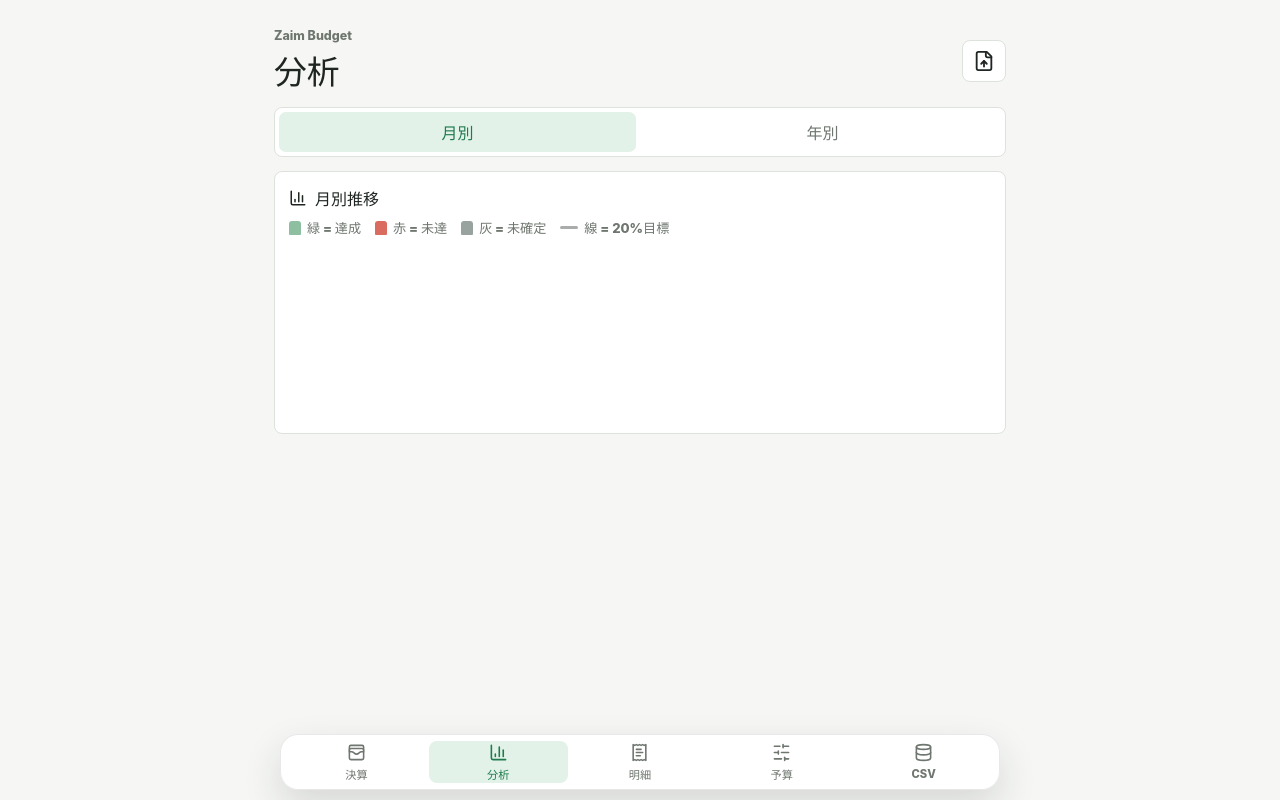
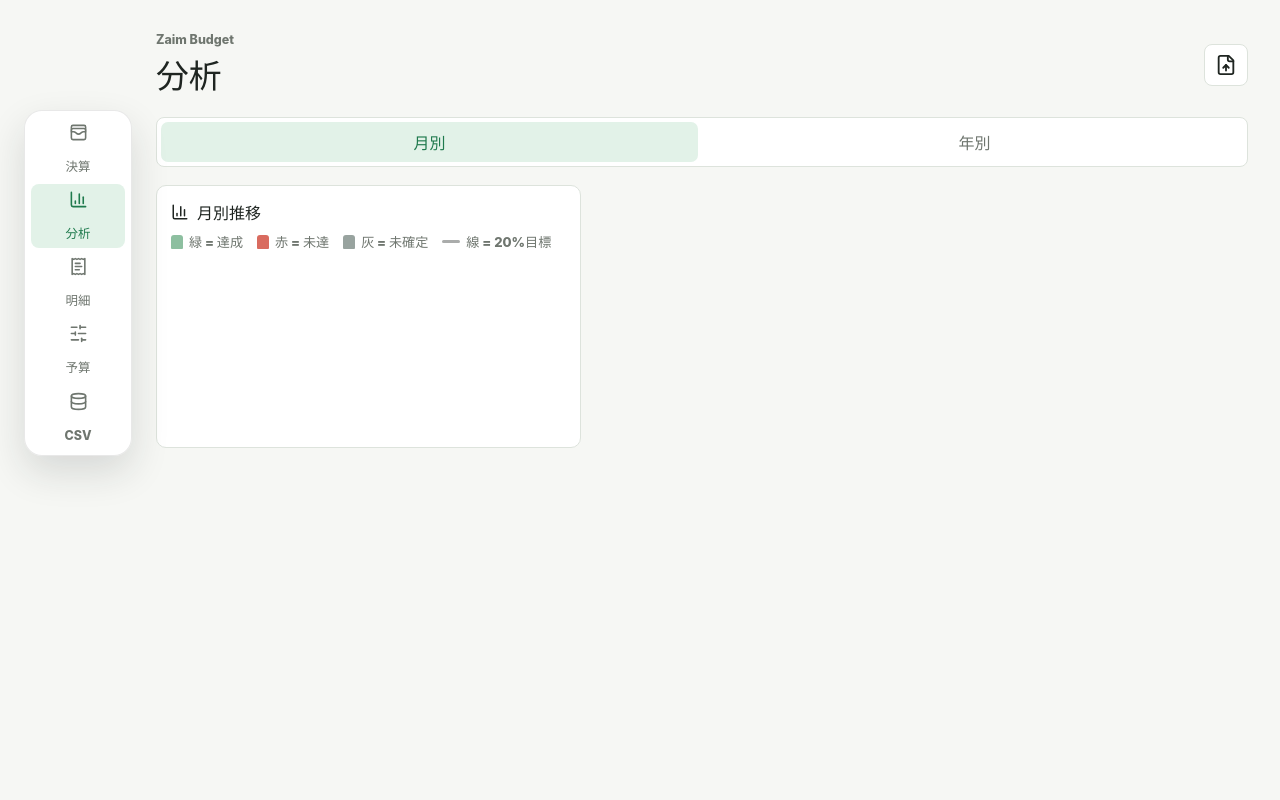
Before and after one commit to kobasho-unihota/zaim-budget-pwa, a React (Vite) app: page / in a window 1280 px wide. Both pictures are taken after a click on the button "分析". Built offline with nearby package versions, Linux system fonts and the light colour scheme.

Commit message:
新カテゴリと大画面UIに対応

```diff
--- a/src/App.tsx
+++ b/src/App.tsx
@@ -442,7 +442,7 @@ function SettlementScreen({
                   <article className="risk-row" key={row.id}>
                     <div>
                       <strong>{row.name}</strong>
-                      <span>{row.classification} / {row.count}回</span>
+                      <span>{row.detail} / {row.count}回</span>
                     </div>
                     <div className="risk-amount">
                       <b>{yen.format(row.projected)}</b>
@@ -524,7 +524,7 @@ function DetailsScreen({
   setPeriodFilter: (value: PeriodFilter) => void;
 }) {
   return (
-    <section className="screen">
+    <section className="screen details-screen">
       <div className="filter-panel">
         <label className="search-box">
           <Search size={18} />
@@ -629,7 +629,7 @@ function AnalysisScreen({
   }, [latestYear, selectedYear, yearlySummaries]);
 
   return (
-    <section className="screen">
+    <section className="screen analysis-screen">
       <div className="segmented">
         <button className={mode === "monthly" ? "active" : ""} type="button" onClick={() => setMode("monthly")}>月別</button>
         <button className={mode === "yearly" ? "active" : ""} type="button" onClick={() => setMode("yearly")}>年別</button>
@@ -817,7 +817,7 @@ function BudgetScreen({
   }
 
   return (
-    <section className="screen">
+    <section className="screen budget-screen">
       <section className="panel budget-income">
         <label>
           <span>月収見込み</span>
@@ -842,7 +842,7 @@ function BudgetScreen({
           <label className="budget-row" key={item.id}>
             <span>
               <strong>{item.name}</strong>
-              <small>{item.classification}</small>
+              <small>{item.detail}</small>
             </span>
             <input
               inputMode="numeric"
@@ -875,7 +875,7 @@ function CsvScreen({
   onDelete: () => void;
 }) {
   return (
-    <section className="screen">
+    <section className="screen csv-screen">
       <section className="import-panel">
         <FileUp size={34} />
         <h2>{isImporting ? "読み込み中..." : "Zaim CSVを選択"}</h2>
--- a/src/analytics.ts
+++ b/src/analytics.ts
@@ -96,6 +96,7 @@ export function buildBudgetSummary(
 
 export function matchesBudgetItem(transaction: Transaction, budgetItem: BudgetItem): boolean {
   if (transaction.method !== "payment") return false;
+  if (transaction.category === budgetItem.name) return true;
   if (transaction.category === budgetItem.classification && transaction.subcategory === budgetItem.name) return true;
   if (transaction.subcategory === budgetItem.name || transaction.category === budgetItem.name) return true;
   const text = [
--- a/src/db.ts
+++ b/src/db.ts
@@ -18,8 +18,10 @@ export async function loadState(): Promise<AppState> {
 
   const transactions = rawTransactions.map(normalizeTransaction);
   const metadata = rawMetadata ? normalizeMetadata(rawMetadata, transactions) : null;
-  const sortedBudgets = budgetItems.length > 0 ? budgetItems.sort((a, b) => a.displayOrder - b.displayOrder) : defaultBudgetItems;
-  const sortedVersions = budgetPlanVersions.sort((a, b) => a.effectiveMonth.localeCompare(b.effectiveMonth));
+  const storedBudgets = budgetItems.length > 0 ? budgetItems.sort((a, b) => a.displayOrder - b.displayOrder) : defaultBudgetItems;
+  const needsBudgetMigration = shouldMigrateBudgetItems(storedBudgets);
+  const sortedBudgets = needsBudgetMigration ? defaultBudgetItems : storedBudgets;
+  let sortedVersions = budgetPlanVersions.sort((a, b) => a.effectiveMonth.localeCompare(b.effectiveMonth));
 
   if (rawTransactions.some((transaction) => !transaction.fingerprint)) {
     await replaceAll(db, "transactions", transactions);
@@ -27,8 +29,20 @@ export async function loadState(): Promise<AppState> {
   if (rawMetadata && (!rawMetadata.monthCount || !rawMetadata.yearCount)) {
     await put(db, "metadata", { ...metadata, id: "current" });
   }
-  if (budgetItems.length === 0) {
+  if (budgetItems.length === 0 || needsBudgetMigration) {
     await replaceAll(db, "budgetItems", sortedBudgets);
+  }
+  if (needsBudgetMigration) {
+    const effectiveMonth = monthKey(new Date().toISOString());
+    const migratedVersion = {
+      id: effectiveMonth,
+      effectiveMonth,
+      items: sortedBudgets,
+      createdAt: new Date().toISOString()
+    };
+    await put(db, "budgetPlanVersions", migratedVersion);
+    sortedVersions = [...sortedVersions.filter((version) => version.id !== effectiveMonth), migratedVersion]
+      .sort((a, b) => a.effectiveMonth.localeCompare(b.effectiveMonth));
   }
   if (sortedVersions.length === 0) {
     await replaceAll(db, "budgetPlanVersions", [initialBudgetPlanVersion(sortedBudgets, transactions)]);
@@ -152,6 +166,11 @@ function stripId<T>(value: T & { id: string }): T {
   return rest as T;
 }
 
+function shouldMigrateBudgetItems(items: BudgetItem[]): boolean {
+  const defaultIds = new Set(defaultBudgetItems.map((item) => item.id));
+  return items.length !== defaultBudgetItems.length || items.some((item) => !defaultIds.has(item.id));
+}
+
 function normalizeTransaction(transaction: Transaction): Transaction {
   if (transaction.fingerprint) return transaction;
   return {
--- a/src/seed.ts
+++ b/src/seed.ts
@@ -1,19 +1,15 @@
 import type { AppSettings, BudgetItem } from "./types";
 
 export const defaultBudgetItems: BudgetItem[] = [
-  ["固定費", "住宅ローン", "ふくぎん（ローン代表口座）", 93071],
-  ["固定費", "生活インフラ", "電気・ガス・水道・ネット・携帯", 32000],
-  ["固定費", "保険料", "住友生命・SBIプリズム少短", 5000],
-  ["基礎生活費", "食材・飲料", "サニー・西鉄ストア・自炊用の食費", 35000],
-  ["基礎生活費", "日用品", "グッデイ、消耗品、洗剤など", 20000],
-  ["基礎生活費", "医療費", "レディースクリニック、整骨院、歯科", 10000],
-  ["基礎生活費", "交通費", "地下鉄・バス・ガソリン代・ETC", 10000],
-  ["基礎生活費", "猫関連費", "フード、砂、保険、おもちゃ", 10000],
-  ["基礎生活費", "被服・美容費", "美容室・日常の服など", 5000],
-  ["ゆとり費", "日々の外食・カフェ", "惰性での外食、仕事中のランチなど", 30000],
-  ["ゆとり費", "価値ある外食・交際", "夫婦ディナー、交際費", 25000],
-  ["ゆとり費", "趣味・娯楽費", "お笑いライブ、映画、イベント", 10000],
-  ["ゆとり費", "コンビニ・自販機", "セブン、ローソン、ジュースなど", 10000]
+  ["親カテゴリ", "食材・飲料", "自炊用の買い出し等", 35000],
+  ["親カテゴリ", "日々のごはん・カフェ", "日々の外食・カフェ", 30000],
+  ["親カテゴリ", "チリツモ", "コンビニ・自販機", 10000],
+  ["親カテゴリ", "お楽しみ・趣味交際", "外食・交際・趣味娯楽", 35000],
+  ["親カテゴリ", "日用品・猫・その他", "日用品・猫・交通・医療・美容", 50000],
+  ["親カテゴリ", "固定費", "生活インフラ・保険料", 135000],
+  ["親カテゴリ", "特別費", "家具家電・旅行・冠婚葬祭・突発費", 0],
+  ["親カテゴリ", "貯蓄・投資", "投資・貯金", 0],
+  ["親カテゴリ", "その他", "未分類", 0]
 ].map(([classification, name, detail, monthlyBudget], displayOrder) => ({
   id: `${classification}-${name}`,
   classification: String(classification),
--- a/src/styles.css
+++ b/src/styles.css
@@ -1209,3 +1209,120 @@ h2 {
     place-items: center;
   }
 }
+
+@media (min-width: 900px) {
+  .app-shell {
+    width: min(100%, 1180px);
+    padding-right: 24px;
+    padding-left: 24px;
+  }
+
+  .topbar {
+    margin-bottom: 20px;
+  }
+
+  .screen {
+    gap: 18px;
+  }
+
+  .analysis-screen,
+  .details-screen,
+  .budget-screen,
+  .csv-screen {
+    grid-template-columns: minmax(340px, 0.9fr) minmax(0, 1.35fr);
+    align-items: start;
+  }
+
+  .analysis-screen > .segmented,
+  .details-screen > .filter-panel,
+  .budget-screen > .budget-income,
+  .csv-screen > .panel:first-child {
+    grid-column: 1 / -1;
+  }
+
+  .analysis-screen > .panel:first-of-type {
+    grid-column: 1;
+  }
+
+  .analysis-screen .month-detail,
+  .analysis-screen .year-detail {
+    grid-column: 2;
+    grid-row: 2 / span 2;
+  }
+
+  .analysis-screen .month-list {
+    grid-column: 1 / -1;
+    grid-template-columns: repeat(auto-fit, minmax(260px, 1fr));
+  }
+
+  .trend-chart {
+    grid-template-columns: repeat(12, minmax(24px, 1fr));
+  }
+
+  .details-screen .transaction-list,
+  .budget-screen .budget-list {
+    grid-column: 1 / -1;
+    grid-template-columns: repeat(auto-fit, minmax(320px, 1fr));
+  }
+
+  .details-screen .filter-panel {
+    grid-template-columns: minmax(260px, 1.2fr) minmax(320px, 1fr) minmax(320px, 1fr);
+    align-items: center;
+  }
+
+  .budget-screen .danger-button,
+  .csv-screen .danger-button {
+    width: fit-content;
+    min-width: 220px;
+    justify-self: end;
+  }
+}
+
+@media (min-width: 1100px) {
+  .app-shell {
+    width: min(100%, 1380px);
+    padding: 32px 32px 40px 156px;
+  }
+
+  .bottom-tabs {
+    top: 110px;
+    bottom: auto;
+    left: 24px;
+    grid-template-columns: 1fr;
+    width: 108px;
+    border-radius: 18px;
+    transform: none;
+  }
+
+  .bottom-tabs button {
+    min-height: 64px;
+    gap: 6px;
+    font-size: 0.78rem;
+  }
+
+  .settlement {
+    grid-template-columns: minmax(0, 1.1fr) minmax(360px, 0.8fr);
+  }
+
+  .summary-kpi strong {
+    font-size: clamp(3.3rem, 6vw, 5.6rem);
+  }
+
+  .analysis-screen,
+  .details-screen,
+  .budget-screen,
+  .csv-screen {
+    grid-template-columns: minmax(420px, 0.95fr) minmax(0, 1.45fr);
+  }
+
+  .panel,
+  .filter-panel,
+  .transaction-row,
+  .budget-row,
+  .import-panel,
+  .metric,
+  .month-row,
+  .year-savings-row {
+    border-radius: 10px;
+  }
+}
```
Also changed, not shown: 7 other files (tests, documents, lock files or other folders).
